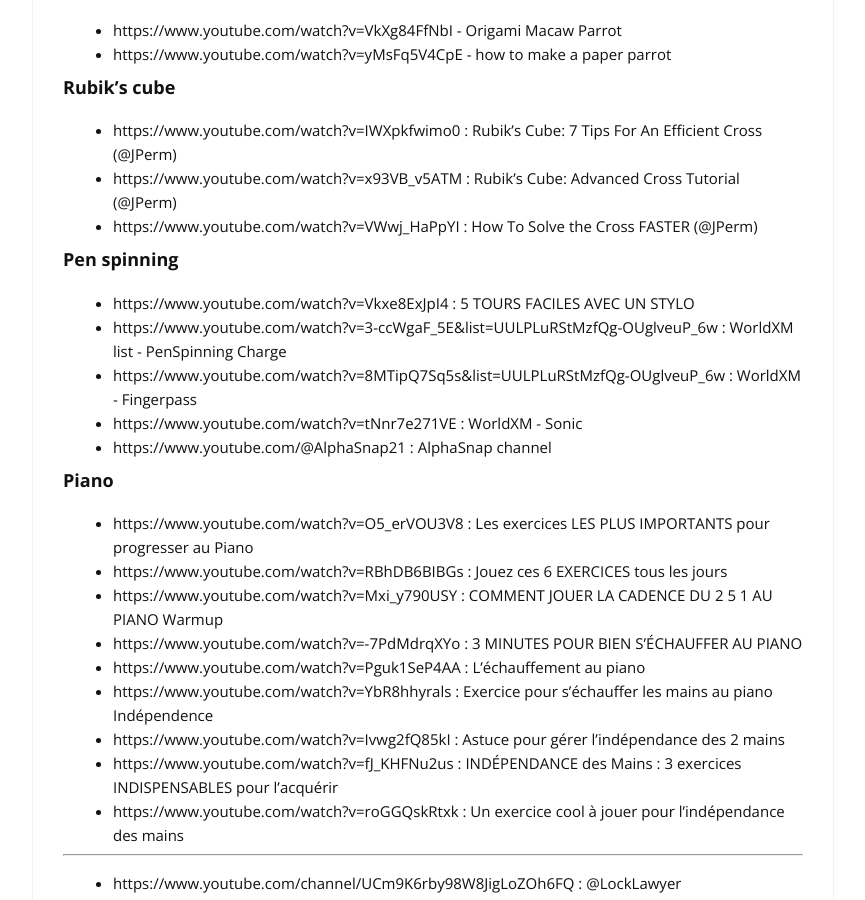
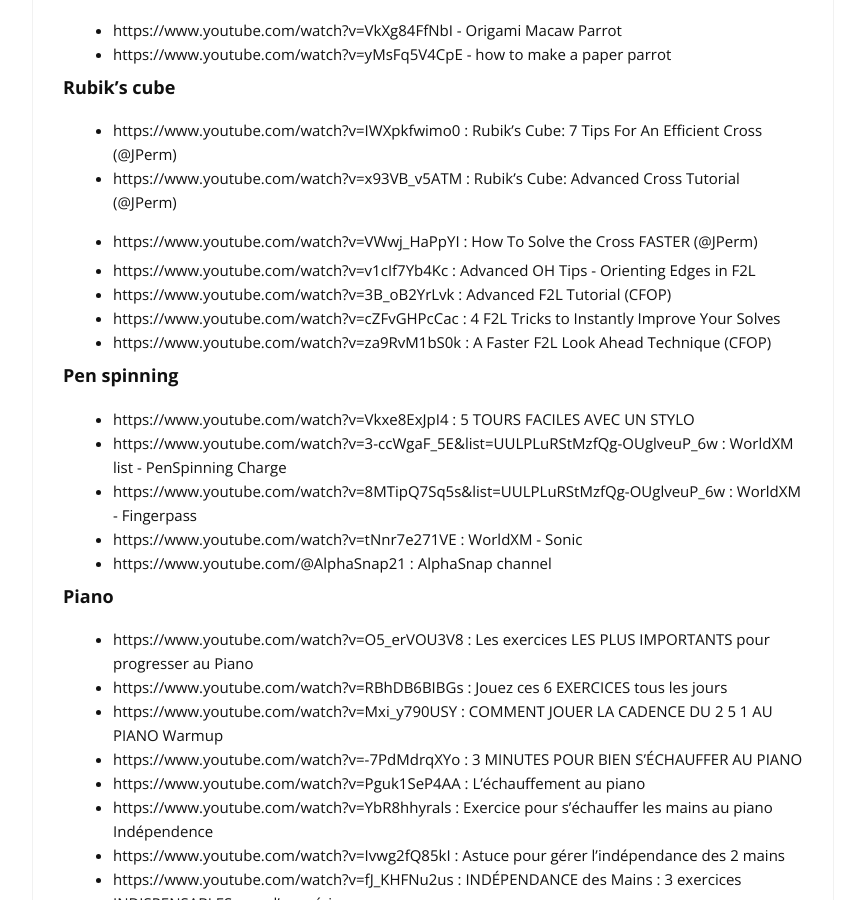
Before and after one commit to cylmat/cylmat.github.io, a Jekyll site: the page built from _pages/tricks.md, in a window 1280 px wide and 900 px high, scrolled down 3618 px. Shown: the whole window, without its empty margins (207-1072 px from the left). Built offline with Jekyll 4.4.1, drawn with Linux system fonts in a browser that asks for light colours; nearby versions of some CDN libraries.

Commit message:
Update tricks.md

```diff
--- a/_pages/tricks.md
+++ b/_pages/tricks.md
@@ -139,6 +139,11 @@
 - https://www.youtube.com/watch?v=x93VB_v5ATM : Rubik's Cube: Advanced Cross Tutorial (@JPerm)
 - https://www.youtube.com/watch?v=VWwj_HaPpYI : How To Solve the Cross FASTER (@JPerm)
 
++ https://www.youtube.com/watch?v=v1cIf7Yb4Kc : Advanced OH Tips - Orienting Edges in F2L
++ https://www.youtube.com/watch?v=3B_oB2YrLvk : Advanced F2L Tutorial (CFOP)
++ https://www.youtube.com/watch?v=cZFvGHPcCac : 4 F2L Tricks to Instantly Improve Your Solves
++ https://www.youtube.com/watch?v=za9RvM1bS0k : A Faster F2L Look Ahead Technique (CFOP)
+
 ### Pen spinning
 
 - https://www.youtube.com/watch?v=Vkxe8ExJpI4 : 5 TOURS FACILES AVEC UN STYLO
```
